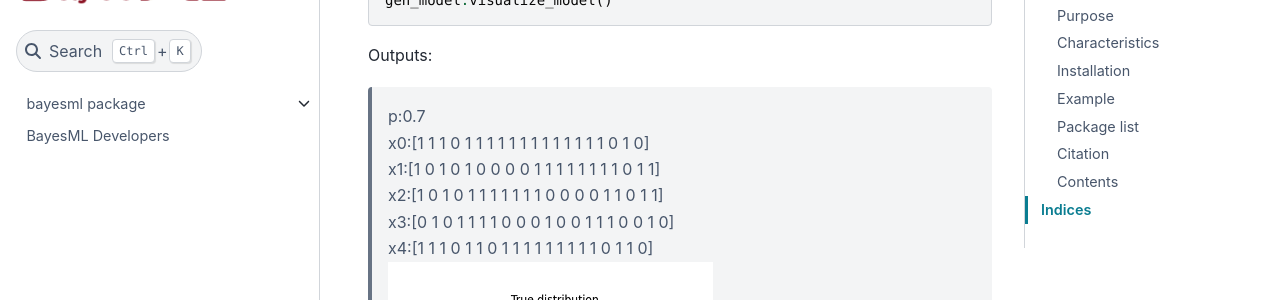
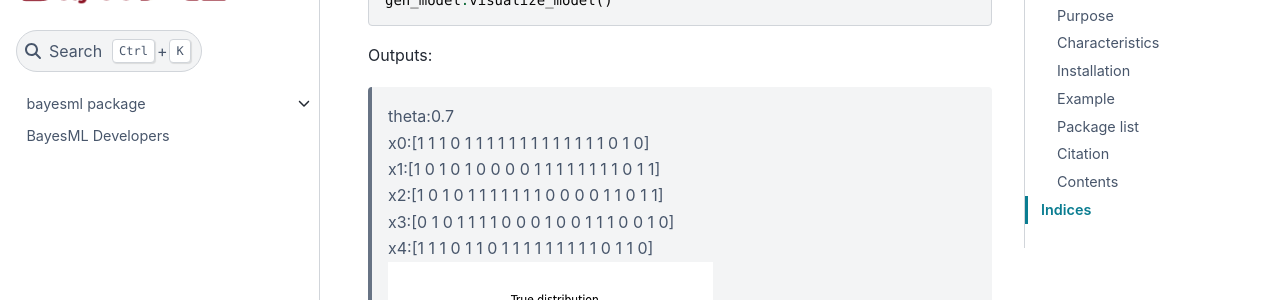
Before and after one commit to yuta-nakahara/BayesML, a Sphinx documentation site: the page built from doc/index.rst, in a window 1280 px wide and 900 px high, scrolled down 1829 px. Shown: the part 154-454 px from the top of the window. Built offline with Sphinx 7.4.7 and the Sphinx Book theme 1.1.4, drawn with Linux system fonts in a browser that asks for light colours.

Commit message:
Update index.rst

```diff
--- a/doc/index.rst
+++ b/doc/index.rst
@@ -56,7 +56,7 @@ You can visualize the characteristics of the created model by the following meth
 
 Outputs:
 
-   | p:0.7
+   | theta:0.7
    | x0:[1 1 1 0 1 1 1 1 1 1 1 1 1 1 1 1 1 0 1 0]
    | x1:[1 0 1 0 1 0 0 0 0 1 1 1 1 1 1 1 1 0 1 1]
    | x2:[1 0 1 0 1 1 1 1 1 1 1 0 0 0 0 1 1 0 1 1]
```
